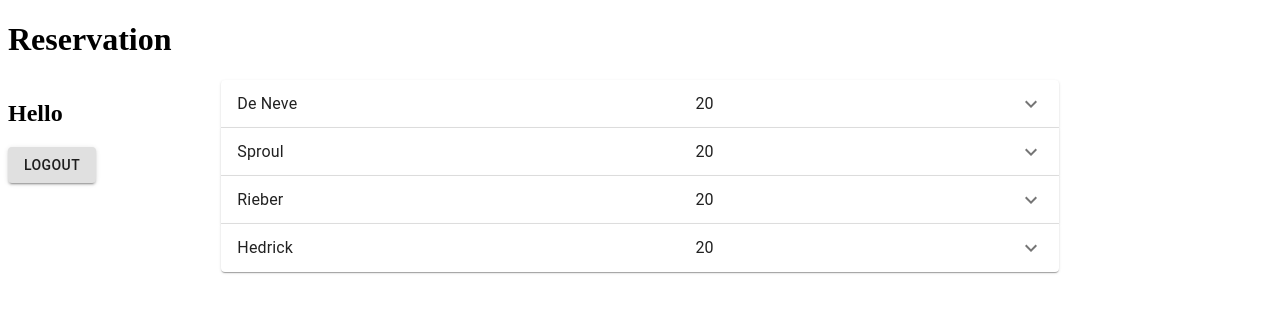
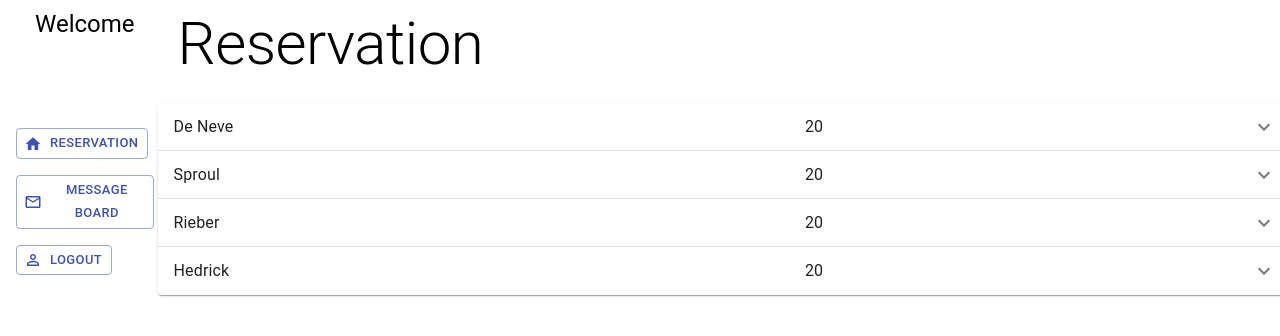
Before and after one commit to will570/cart-reservation, a React (Create React App) app in the folder frontend/client/: page /reservation in a window 1280 px wide. Shown: the top 336 px of the page. Built offline with nearby package versions, Linux system fonts and the light colour scheme.

Commit message:
Integrate sidebar into reservation page

```diff
--- a/frontend/client/src/App.js
+++ b/frontend/client/src/App.js
@@ -1,8 +1,10 @@
 import React from 'react';
-import {BrowserRouter as Router, Routes, Route} from "react-router-dom"
+import {BrowserRouter as Router, Routes, Route} from "react-router-dom";
+
 import ReservationPage from './pages/ReservationPage';
 import LoginForm from './pages/LoginPage';
 import Sidebar from './components/Sidebar';
+import Dropdown from './components/dropdown';
 
 function App() {
     return (
@@ -11,7 +13,10 @@ function App() {
                 <Routes>
                 <Route path="/reservation" element={<ReservationPage />} />
                 <Route path="/login" element={<LoginForm />} />
+
+                {/*Components*/}
                 <Route path="/sidebar" element={<Sidebar />} />
+                <Route path="/dropdown" element={<Dropdown />} />
 
                 </Routes>
             </Router>
--- a/frontend/client/src/components/Sidebar.js
+++ b/frontend/client/src/components/Sidebar.js
@@ -1,7 +1,7 @@
 import React from 'react';
 import SidebarLink from './SidebarLink.js';
+import {Box} from '@material-ui/core';
 import {Grid} from '@material-ui/core';
-import Box from '@mui/material/Box';
 import Typography from '@mui/material/Typography';
 import Paper from '@mui/material/Paper';
 import CssBaseline from '@material-ui/core/CssBaseline';
@@ -11,41 +11,44 @@ import HomeIcon from "@material-ui/icons/Home";
 import MailOutlineIcon from "@material-ui/icons/MailOutline";
 
 function Sidebar() {
+
     return (
-        <Box sx={{
-            width: '100%',
-            height: '100%',
-            display: 'flex', }}>
-            <CssBaseline />
-            <Paper
+        <Box
+        sx={{
+            m:2,
+            p:2
+        }}
+        >
+            {/* <Paper
                 sx={{
                 p: 2,
-                width: '20%',
+                width: '12%',
                 height: '100%',
                 minHeight: '100vh',
                 backgroundColor: (theme) =>
                 theme.palette.mode === 'dark' ? '#1A2027' : '#fff',
                 }}
-            >
+            > */}
                 <Grid
                 sx={{
-                    minHeight: '100vh'
+                    minHeight: '100vh',
+                    width: '10%',
                 }}
                 container
 
                 spacing={10}
                 direction="column"
-                justifyContent="flex-end"
                 alignItems="center"
+                wrap="nowrap"
+                zeroMinWidth
                 >
-
                     <Grid item xs>
-                        <Typography variant="h4" gutterBottom>
+                        <Typography variant="h5" gutterBottom>
                             Welcome
                         </Typography>
                     </Grid>
 
-                    <Grid item xs container spacing={2}>
+                    <Grid item xs container spacing={2} direction="column" wrap="nowrap" zeroMinWidth>
 
                         <Grid item>
                             <SidebarLink text = "Reservation"  Icon={HomeIcon} />
@@ -61,7 +64,7 @@ function Sidebar() {
                     </Grid>
 
                 </Grid>
-            </Paper>
+            {/* </Paper> */}
         </Box>
     );
 }
--- a/frontend/client/src/components/SidebarLink.js
+++ b/frontend/client/src/components/SidebarLink.js
@@ -7,7 +7,7 @@ function SidebarLink({text, Icon}) {
 
     return (
         <div>
-            <Button variant="outlined" startIcon={<Icon />}>
+            <Button variant="outlined" startIcon={<Icon />} size="small">
                 {text}
             </Button>
         </div>
--- a/frontend/client/src/components/dropdown.js
+++ b/frontend/client/src/components/dropdown.js
@@ -12,6 +12,7 @@ function Dropdown() {
 
     return (
       <div>
+        <Grid>
           <Accordion expanded={expanded === 'panel1'} onChange={handleChange('panel1')}>
             <AccordionSummary
               expandIcon={<ExpandMoreIcon />}
@@ -96,6 +97,7 @@ function Dropdown() {
               <Building name="Hedrick" n_carts={20}/>
             </AccordionDetails>
           </Accordion>
+        </Grid>
       </div>
     );
   }
--- a/frontend/client/src/pages/ReservationPage.js
+++ b/frontend/client/src/pages/ReservationPage.js
@@ -1,37 +1,34 @@
 import React from 'react';
-//import button from '../components/button.js';
-import {Button, Grid, Box} from '@material-ui/core';
+import {Grid, Box} from '@material-ui/core';
+import Typography from '@mui/material/Typography';
+
 import Dropdown from '../components/dropdown';
+import Sidebar from '../components/Sidebar';
 
 function ReservationPage() {
-    /*
-    * This is the skeleton for the reservation page.
-    */
 
     return (
-        <div className="reservation">
-            <Box component="h1" display="inline" m={3} pl = {15}>
-                        Reservation
-            </Box>
-            <Grid container spacing={2}>
-                <Grid item xs={2}>
-
-                    <Box component="h2" display="inline" m={3}>
-                                Hello
-                    </Box>
-                    <Button variant="contained"
-                            shape="round"
-                            p={2}
-                            sx={{m: 5, p: 3, backgroundColor: '#99dfff'}}
-                    >
-                        Logout
-                    </Button>
+        <Box
+        sx={{
+            flexGrow: 1,
+            m:2,
+            p:2
+        }}
+        >
+            <Grid container spacing={2} columns={20} direction="row">
+                <Grid item xs="auto">
+                    <Sidebar />
                 </Grid>
-            <Grid item xs={8}>
-                <Dropdown/>
+                <Grid container item xs direction="column" spacing={5}>
+                    <Grid item xs>
+                        <Typography variant="h2" gutterButtom>
+                            Reservation
+                        </Typography>
+                    </Grid>
+                    <Dropdown />
+                </Grid>
             </Grid>
-            </Grid>
-        </div>
+        </Box>
     );
 }
 
```
Lines whose indentation alone changed are shown as unchanged.
